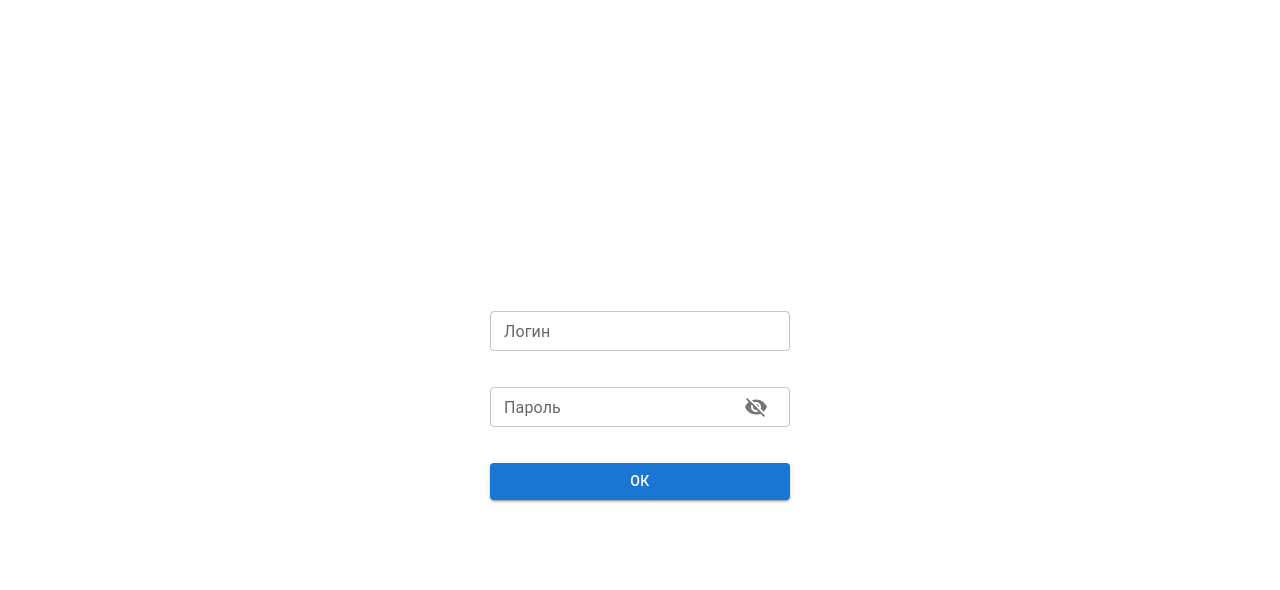
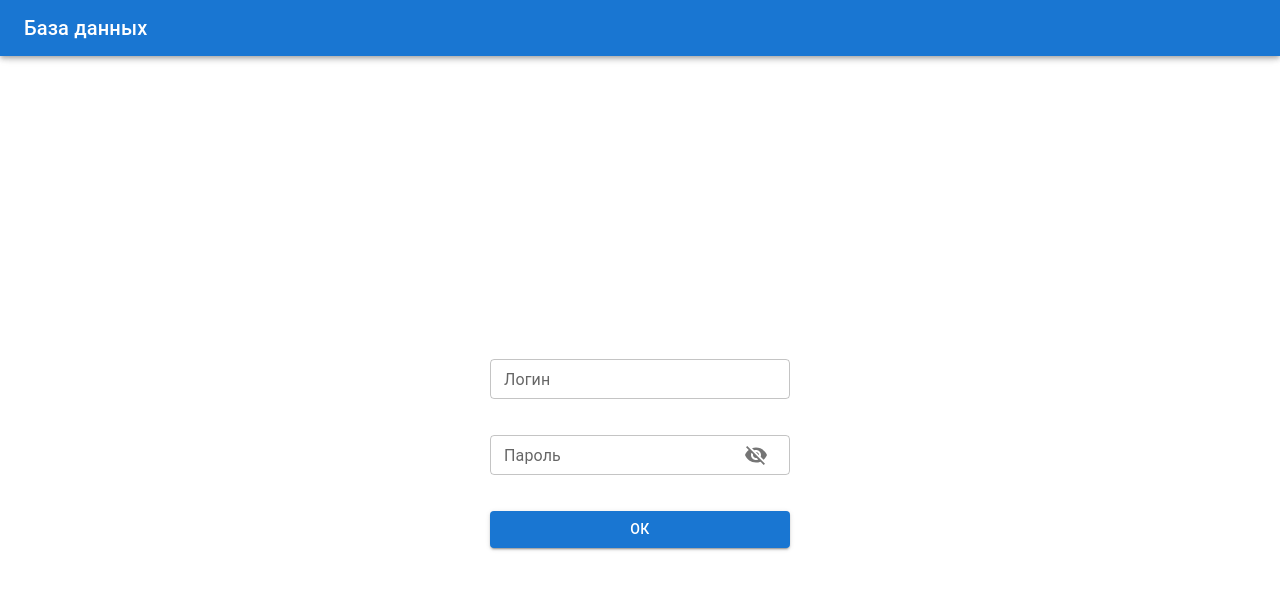
Before and after one commit to digunin/rest-frontend-spa, a React app: page / in a window 1280 px wide. Shown: the top 590 px of the page. Built offline with nearby package versions, Linux system fonts and the light colour scheme.

Commit message:
'AppHeader' added

```diff
--- a/src/App.tsx
+++ b/src/App.tsx
@@ -4,16 +4,21 @@ import Login from "./components/form/Login";
 import { useAppInit } from "./hooks/useAppInit";
 import Database from "./components/Database";
 import { useErrorsDisplay } from "./hooks/useErrorsDisplay";
+import AppHeader from "./components/AppHeader";
+import { APP_BAR_HEIGHT } from "./utils/css-var";
 
 function App() {
   const { isAuth } = useAppInit();
   useErrorsDisplay();
 
   return (
-    <Container id="app" maxWidth="md">
-      {!isAuth && <Login />}
-      {isAuth && <Database />}
-    </Container>
+    <>
+      <AppHeader />
+      <Container id="app" maxWidth="md" sx={{ mt: `${APP_BAR_HEIGHT}px` }}>
+        {!isAuth && <Login />}
+        {isAuth && <Database />}
+      </Container>
+    </>
   );
 }
 
--- /dev/null
+++ b/src/components/AppHeader.tsx
@@ -0,0 +1,52 @@
+import * as React from "react";
+import AppBar from "@mui/material/AppBar";
+import Box from "@mui/material/Box";
+import Typography from "@mui/material/Typography";
+import IconButton from "@mui/material/IconButton";
+import { Logout } from "@mui/icons-material";
+import { Toolbar } from "@mui/material";
+import { setUser } from "../store/userSlice";
+import { useAuth } from "../hooks/useAuth";
+import { useAppDispatch } from "../store";
+import { APP_BAR_HEIGHT } from "../utils/css-var";
+
+const AppHeader = () => {
+  const dispatch = useAppDispatch();
+  const { isAuth, username } = useAuth();
+  return (
+    <Box sx={{ flexGrow: 1 }}>
+      <AppBar position="fixed">
+        <Toolbar
+          sx={{
+            paddingRight: { xs: 1 },
+            minHeight: { xs: `${APP_BAR_HEIGHT}px` },
+          }}
+        >
+          <Typography variant="h6" component="div" sx={{ flexGrow: 1 }}>
+            База данных
+          </Typography>
+          {isAuth && (
+            <>
+              <Typography variant="h6" component="span">
+                {username}
+              </Typography>
+              <IconButton
+                size="medium"
+                color="inherit"
+                aria-label="logout"
+                sx={{ ml: 1 }}
+                onClick={() =>
+                  dispatch(setUser({ username: null, token: null }))
+                }
+              >
+                <Logout />
+              </IconButton>
+            </>
+          )}
+        </Toolbar>
+      </AppBar>
+    </Box>
+  );
+};
+
+export default AppHeader;
--- a/src/components/Database.tsx
+++ b/src/components/Database.tsx
@@ -1,21 +1,10 @@
 import React from "react";
-import { useAuth } from "../hooks/useAuth";
-import { Button } from "@mui/material";
-import { useAppDispatch } from "../store";
-import { setUser } from "../store/userSlice";
 
 const Database = () => {
-  const dispatch = useAppDispatch();
-  const { username } = useAuth();
   return (
-    <div>
-      <p>Hello, {username}</p>
-      <Button
-        onClick={() => dispatch(setUser({ username: null, token: null }))}
-      >
-        LOGOUT
-      </Button>
-    </div>
+    <>
+      <div>Database</div>
+    </>
   );
 };
 
--- a/src/sass/_reset.sass
+++ b/src/sass/_reset.sass
@@ -1,2 +1,4 @@
 *
+    margin: 0
+    padding: 0
     box-sizing: border-box
--- /dev/null
+++ b/src/utils/css-var.ts
@@ -0,0 +1 @@
+export const APP_BAR_HEIGHT = 56;
```
Also changed, not shown: src/hooks/useForm.ts (+1 -6 lines).
